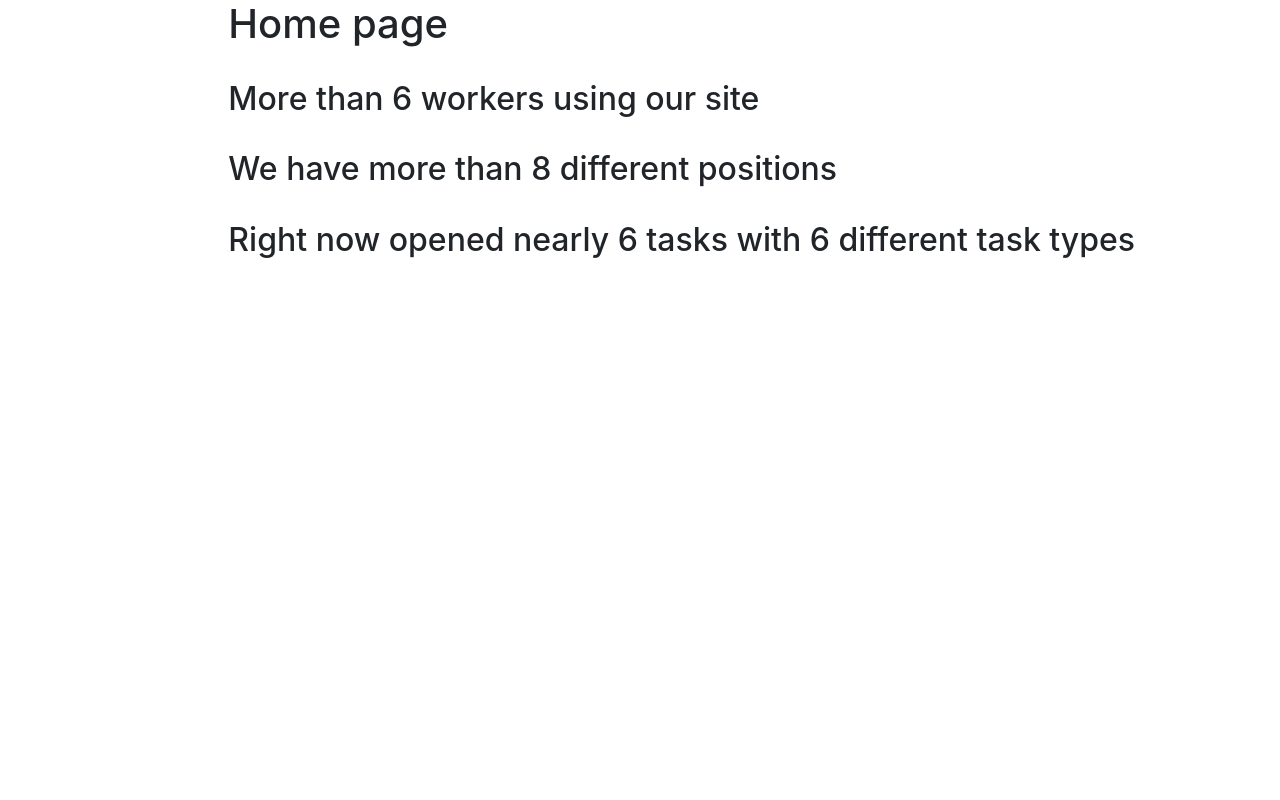
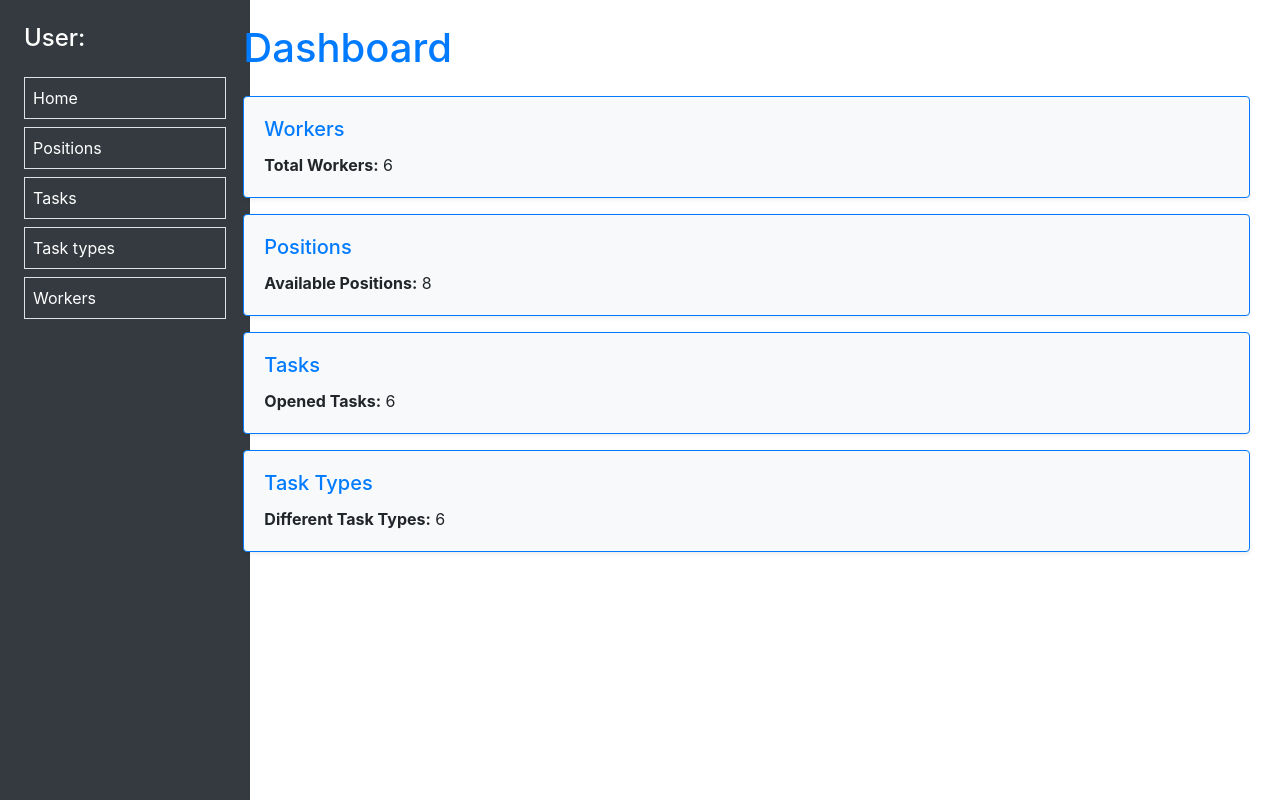
Before and after one commit to Carn1vor3/it-company-manager, a Django app: page /home/ in a window 1280 px wide. Run offline with Django 5.2, Linux system fonts and the light colour scheme; data comes from the database, SQL or seed files in the repository; parts of the project's set-up code (start-up, migrations or seed data) failed here and were passed over.

Commit message:
created sidebar navigation panel

```diff
--- a/templates/base.html
+++ b/templates/base.html
@@ -17,7 +17,7 @@
         <div class="col-sm-2">
 
             {% block sidebar %}
-
+              {% include 'includes/sidebar.html' %}
             {% endblock %}
 
         </div>
--- /dev/null
+++ b/templates/includes/sidebar.html
@@ -0,0 +1,14 @@
+{% extends "base.html" %}
+
+{% block sidebar %}
+  <div class="bg-dark p-4" style="width: 250px; position: fixed; top: 0; left: 0; height: 100vh;">
+    <h4 class="text-white mb-4">User: {{ user.get_username }}</h4>
+    <div class="d-flex flex-column">
+      <a href="{% url 'manager:home' %}" class="text-white text-decoration-none mb-2 p-2 border rounded-4 hover-bg-primary">Home</a>
+      <a href="{% url 'manager:position-list' %}" class="text-white text-decoration-none mb-2 p-2 border rounded-4 hover-bg-primary">Positions</a>
+      <a href="{% url 'manager:task-list' %}" class="text-white text-decoration-none mb-2 p-2 border rounded-4 hover-bg-primary">Tasks</a>
+      <a href="{% url 'manager:task-type-list' %}" class="text-white text-decoration-none mb-2 p-2 border rounded-4 hover-bg-primary">Task types</a>
+      <a href="{% url 'manager:worker-list' %}" class="text-white text-decoration-none mb-2 p-2 border rounded-4 hover-bg-primary">Workers</a>
+    </div>
+  </div>
+{% endblock %}
--- a/templates/manager/index.html
+++ b/templates/manager/index.html
@@ -1,9 +1,53 @@
 {% extends "base.html" %}
+
 {% block content %}
-  <h1>Home page</h1><br>
+  <div class="container mt-4">
+    <h1 class="text-primary mb-4">Dashboard</h1>
 
-	<h2>More than {{ workers }} workers using our site</h2><br>
-  <h2>We have more than {{ positions }} different positions</h2><br>
-  <h2>Right now opened nearly {{ tasks }} tasks with {{ task_type }} different task types</h2>
+    <div class="row">
+      <div class="col-12 mb-3">
+        <div class="card border-primary shadow-sm rounded-3 bg-light">
+          <div class="card-body">
+            <h5 class="card-title text-primary">Workers</h5>
+            <p class="card-text">
+              <strong>Total Workers:</strong> {{ workers }}
+            </p>
+          </div>
+        </div>
+      </div>
 
+      <div class="col-12 mb-3">
+        <div class="card border-primary shadow-sm rounded-3 bg-light">
+          <div class="card-body">
+            <h5 class="card-title text-primary">Positions</h5>
+            <p class="card-text">
+              <strong>Available Positions:</strong> {{ positions }}
+            </p>
+          </div>
+        </div>
+      </div>
+
+      <div class="col-12 mb-3">
+        <div class="card border-primary shadow-sm rounded-3 bg-light">
+          <div class="card-body">
+            <h5 class="card-title text-primary">Tasks</h5>
+            <p class="card-text">
+              <strong>Opened Tasks:</strong> {{ tasks }}
+            </p>
+          </div>
+        </div>
+      </div>
+
+      <div class="col-12 mb-3">
+        <div class="card border-primary shadow-sm rounded-3 bg-light">
+          <div class="card-body">
+            <h5 class="card-title text-primary">Task Types</h5>
+            <p class="card-text">
+              <strong>Different Task Types:</strong> {{ task_type }}
+            </p>
+          </div>
+        </div>
+      </div>
+    </div>
+  </div>
 {% endblock %}
```
